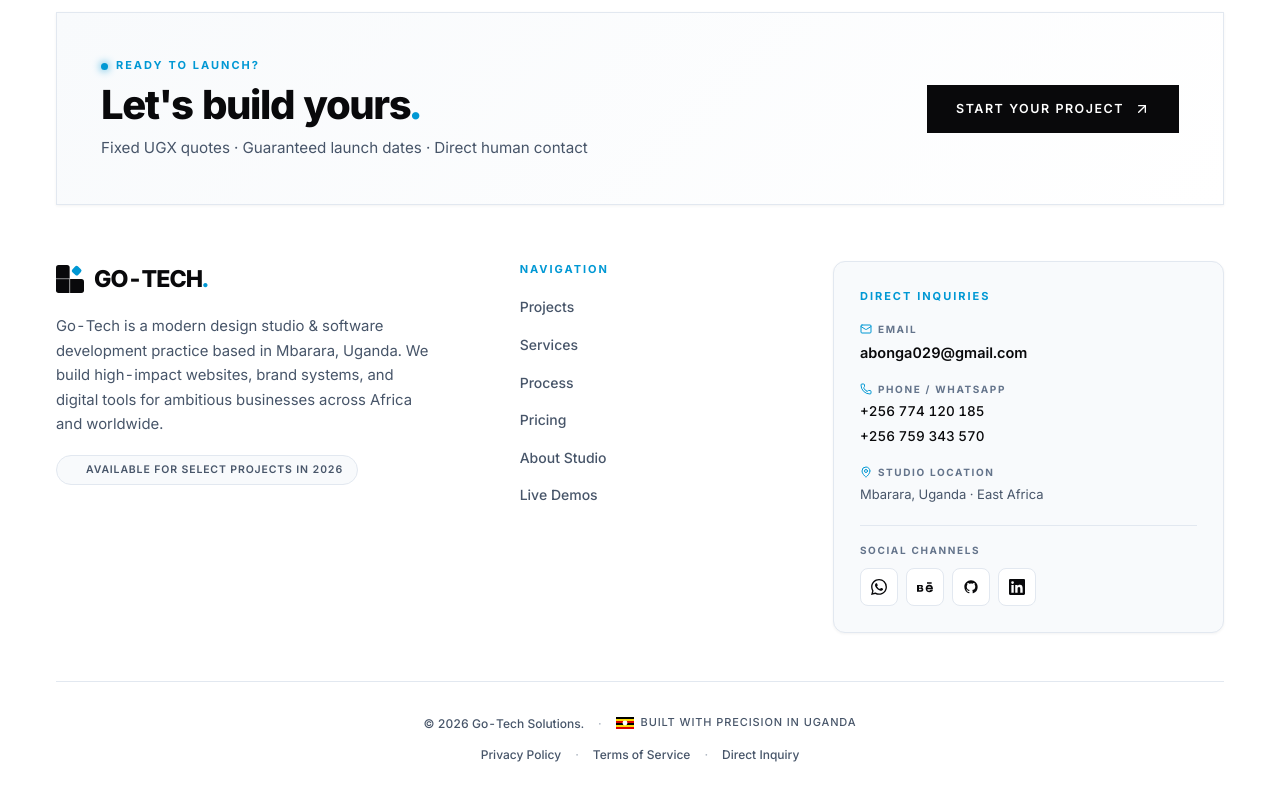
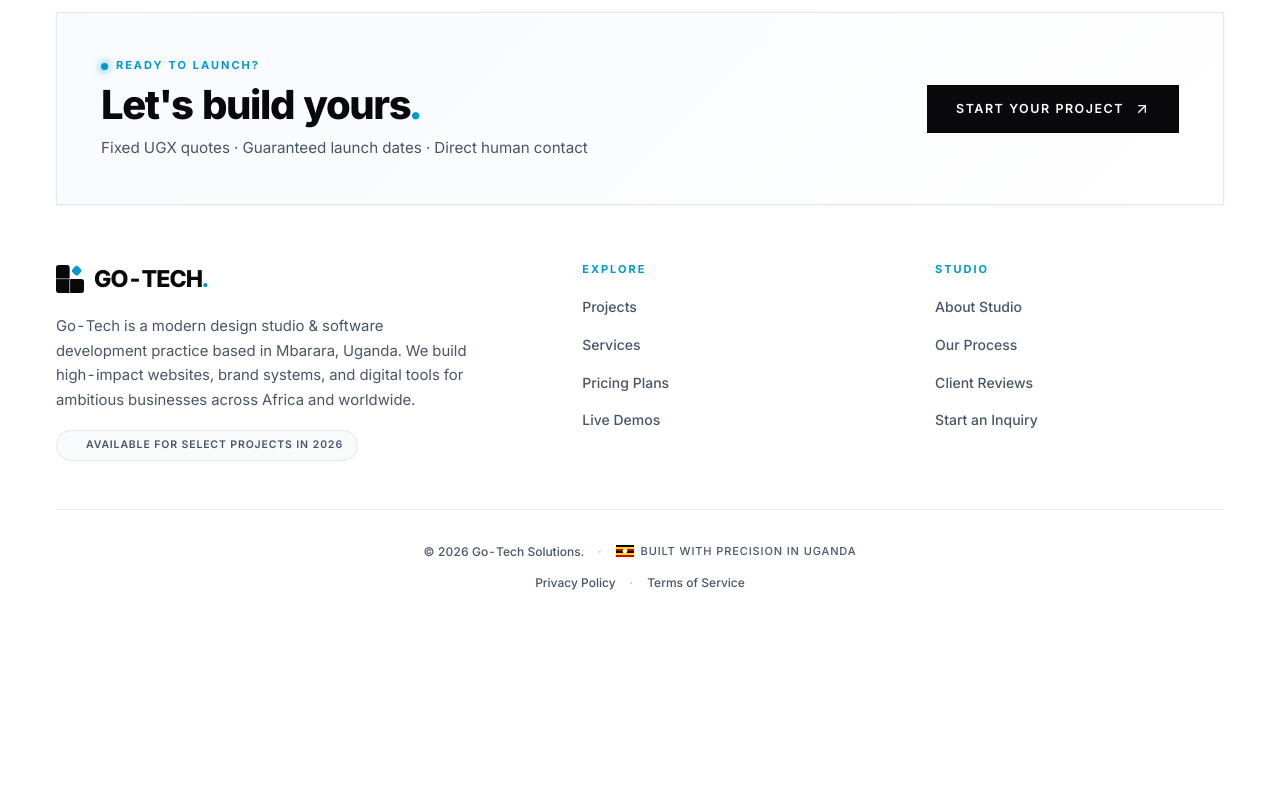
Before and after one commit to BongominRonald/Go-Tech, a React (Vite) app in the folder client/: page / in a window 1280 px wide. Shown: the part 9340-10140 px from the top of the page. After the commit the page ends 9968 px from the top, so only its background shows below. Built offline with nearby package versions, Linux system fonts and the light colour scheme.

Commit message:
refactor: simplify footer to brand and beautifully organized navigation links

```diff
--- a/client/src/components/Footer.jsx
+++ b/client/src/components/Footer.jsx
@@ -1,9 +1,8 @@
 import { Link } from 'react-router-dom'
-import { ArrowUpRight, Mail, Phone, MapPin } from 'lucide-react'
+import { ArrowUpRight } from 'lucide-react'
 import Logo from './Logo.jsx'
 import { useContactModal } from './ContactModal.jsx'
-import { site, tel, whatsappLink } from '../data/site.js'
-import { WhatsAppIcon, GithubIcon, LinkedinIcon, BehanceIcon } from './icons.jsx'
+import { site } from '../data/site.js'
 
 const marqueeItems = [
   'Talk to a human',
@@ -73,7 +72,7 @@ export default function Footer() {
           </div>
         </div>
 
-        {/* Main Footer Directory */}
+        {/* Main Footer Directory: Brand & Organized Navigation Links */}
         <div className="foot-grid">
           {/* Brand Identity & Mission */}
           <div className="foot-brand">
@@ -87,76 +86,30 @@ export default function Footer() {
             </div>
           </div>
 
-          {/* Navigation Directory */}
-          <div className="foot-col foot-explore">
-            <h4 className="foot-col-title">Navigation</h4>
+          {/* Navigation Category 1: Explore */}
+          <div className="foot-col foot-nav-col">
+            <h4 className="foot-col-title">Explore</h4>
             <ul className="foot-nav-links">
               <li><Link to="/#projects">Projects</Link></li>
               <li><Link to="/#services">Services</Link></li>
-              <li><Link to="/#process">Process</Link></li>
-              <li><Link to="/#pricing">Pricing</Link></li>
-              <li><Link to="/about">About Studio</Link></li>
+              <li><Link to="/#pricing">Pricing Plans</Link></li>
               <li><Link to="/samples">Live Demos</Link></li>
             </ul>
           </div>
 
-          {/* Direct Connect Capsule */}
-          <div className="foot-col foot-contact">
-            <div className="foot-contact-card">
-              <h4 className="foot-col-title">Direct Inquiries</h4>
-
-              <div className="foot-contact-items">
-                <div className="foot-contact-item">
-                  <span className="foot-item-label">
-                    <Mail size={12} className="foot-item-icon" /> Email
-                  </span>
-                  <a href={`mailto:${site.email}`} className="foot-email-link">
-                    {site.email}
-                  </a>
-                </div>
-
-                <div className="foot-contact-item">
-                  <span className="foot-item-label">
-                    <Phone size={12} className="foot-item-icon" /> Phone / WhatsApp
-                  </span>
-                  <div className="foot-phone-group">
-                    {site.phones.map((p) => (
-                      <a key={p} href={tel(p)} className="foot-phone-link">
-                        {p}
-                      </a>
-                    ))}
-                  </div>
-                </div>
-
-                <div className="foot-contact-item">
-                  <span className="foot-item-label">
-                    <MapPin size={12} className="foot-item-icon" /> Studio Location
-                  </span>
-                  <span className="foot-location-text">
-                    {site.location} · East Africa
-                  </span>
-                </div>
-              </div>
-
-              {/* Social Channels Row */}
-              <div className="foot-socials-wrap">
-                <span className="foot-socials-label">Social Channels</span>
-                <div className="socials foot-socials">
-                  <a href={whatsappLink()} target="_blank" rel="noopener noreferrer" aria-label="WhatsApp" title="WhatsApp">
-                    <WhatsAppIcon size={16} />
-                  </a>
-                  <a href={site.behance} target="_blank" rel="noopener noreferrer" aria-label="Behance" title="Behance">
-                    <BehanceIcon size={16} />
-                  </a>
-                  <a href={site.github} target="_blank" rel="noopener noreferrer" aria-label="GitHub" title="GitHub">
-                    <GithubIcon size={16} />
-                  </a>
-                  <a href={site.linkedin} target="_blank" rel="noopener noreferrer" aria-label="LinkedIn" title="LinkedIn">
-                    <LinkedinIcon size={16} />
-                  </a>
-                </div>
-              </div>
-            </div>
+          {/* Navigation Category 2: Studio */}
+          <div className="foot-col foot-nav-col">
+            <h4 className="foot-col-title">Studio</h4>
+            <ul className="foot-nav-links">
+              <li><Link to="/about">About Studio</Link></li>
+              <li><Link to="/#process">Our Process</Link></li>
+              <li><Link to="/#testimonials">Client Reviews</Link></li>
+              <li>
+                <button type="button" onClick={() => open()} className="foot-link-btn">
+                  Start an Inquiry
+                </button>
+              </li>
+            </ul>
           </div>
         </div>
 
@@ -171,10 +124,6 @@ export default function Footer() {
             <Link to="/privacy">Privacy Policy</Link>
             <span className="foot-sep">·</span>
             <Link to="/terms">Terms of Service</Link>
-            <span className="foot-sep">·</span>
-            <button type="button" onClick={() => open()} className="foot-inquire-link">
-              Direct Inquiry
-            </button>
           </nav>
         </div>
       </div>
--- a/client/src/index.css
+++ b/client/src/index.css
@@ -504,11 +504,11 @@ button { cursor: pointer; background: none; border: 0; }
   font-size: 12.5px;
 }
 
-/* Footer Main Directory Grid (Desktop) */
+/* Footer Main Directory Grid (Desktop: Brand + Navigation Columns) */
 .foot-grid {
   display: grid;
-  grid-template-columns: 1.35fr 0.85fr 1.3fr;
-  gap: clamp(36px, 4.5vw, 64px);
+  grid-template-columns: 1.6fr 1fr 1fr;
+  gap: clamp(36px, 5vw, 64px);
   align-items: start;
   margin-bottom: 48px;
 }
@@ -518,7 +518,7 @@ button { cursor: pointer; background: none; border: 0; }
   align-items: flex-start;
 }
 .foot-brand-desc {
-  max-width: 380px;
+  max-width: 420px;
   margin: 16px 0 0;
   font-size: 0.93rem;
   color: var(--text-dim);
@@ -550,6 +550,10 @@ button { cursor: pointer; background: none; border: 0; }
   animation: fabPulse 2.4s infinite;
 }
 
+.foot-nav-col {
+  display: flex;
+  flex-direction: column;
+}
 .foot-col-title {
   margin: 0 0 16px;
   font-size: 11px;
@@ -567,7 +571,7 @@ button { cursor: pointer; background: none; border: 0; }
   display: grid;
   gap: 12px;
 }
-.foot-nav-links a {
+.foot-nav-links a, .foot-link-btn {
   font-size: 14px;
   font-weight: 500;
   color: var(--text-dim);
@@ -575,114 +579,16 @@ button { cursor: pointer; background: none; border: 0; }
   align-items: center;
   gap: 6px;
   transition: all .2s;
+  padding: 0;
+  border: 0;
+  background: none;
+  cursor: pointer;
+  font-family: inherit;
+  text-align: left;
 }
-.foot-nav-links a:hover {
+.foot-nav-links a:hover, .foot-link-btn:hover {
   color: var(--blue);
   transform: translateX(3px);
-}
-
-/* Direct Connect Capsule Card */
-.foot-contact-card {
-  background: var(--bg-2);
-  border: 1px solid var(--line);
-  border-radius: 12px;
-  padding: clamp(20px, 3vw, 26px);
-  box-shadow: var(--shadow-sm);
-}
-.foot-contact-items {
-  display: grid;
-  gap: 16px;
-  margin-bottom: 20px;
-}
-.foot-contact-item {
-  display: flex;
-  flex-direction: column;
-  gap: 4px;
-}
-.foot-item-label {
-  display: flex;
-  align-items: center;
-  gap: 6px;
-  font-size: 10px;
-  font-weight: 700;
-  letter-spacing: .16em;
-  text-transform: uppercase;
-  color: var(--muted-2);
-}
-.foot-item-icon {
-  color: var(--blue);
-  flex-shrink: 0;
-}
-.foot-email-link {
-  font-size: clamp(13px, 2.5vw, 14.5px);
-  font-weight: 600;
-  color: var(--text);
-  white-space: nowrap !important;
-  transition: color .2s;
-  display: inline-block;
-}
-.foot-email-link:hover {
-  color: var(--blue);
-}
-.foot-phone-group {
-  display: flex;
-  flex-direction: column;
-  gap: 4px;
-}
-.foot-phone-link {
-  font-size: 13.5px;
-  font-weight: 500;
-  color: var(--text);
-  white-space: nowrap !important;
-  transition: color .2s;
-  display: block;
-}
-.foot-phone-link:hover {
-  color: var(--blue);
-}
-.foot-location-text {
-  font-size: 13px;
-  color: var(--muted);
-  font-weight: 400;
-}
-
-.foot-socials-wrap {
-  padding-top: 16px;
-  border-top: 1px solid var(--line);
-}
-.foot-socials-label {
-  display: block;
-  font-size: 10px;
-  font-weight: 700;
-  letter-spacing: .16em;
-  text-transform: uppercase;
-  color: var(--muted-2);
-  margin-bottom: 10px;
-}
-.socials.foot-socials {
-  display: flex;
-  align-items: center;
-  gap: 8px;
-  flex-wrap: nowrap;
-}
-.socials.foot-socials a {
-  width: 38px;
-  height: 38px;
-  border-radius: 8px;
-  background: var(--bg);
-  border: 1px solid var(--line);
-  color: var(--text);
-  display: grid;
-  place-items: center;
-  transition: all .2s var(--ease);
-  flex-shrink: 0;
-}
-.socials.foot-socials a:hover {
-  border-color: var(--blue);
-  color: var(--blue);
-  background: var(--blue-soft);
-  transform: translateY(-2px);
-  box-shadow: 0 4px 12px rgba(0, 152, 212, 0.2);
 }
 
 /* Footer Bottom */
@@ -1020,20 +926,17 @@ body.modal-open .fab-container {
   .founder { grid-template-columns: 1fr; gap: 24px; text-align: left; }
   .founder-mark { max-width: 160px; margin: 0 auto; }
   .foot-grid {
-    display: flex;
-    flex-direction: column;
-    gap: 32px;
+    display: grid;
+    grid-template-columns: 1fr 1fr;
+    gap: 36px 28px;
+    margin-bottom: 40px;
   }
   .foot-brand {
-    max-width: 600px;
+    grid-column: 1 / -1;
+    max-width: 580px;
   }
-  .foot-explore .foot-nav-links {
-    display: grid;
-    grid-template-columns: repeat(3, 1fr);
-    gap: 12px 18px;
-  }
-  .foot-contact-card {
-    width: 100%;
+  .foot-nav-col {
+    grid-column: span 1;
   }
   .stats { grid-template-columns: repeat(2, 1fr); gap: 20px; }
 }
@@ -1088,44 +991,27 @@ body.modal-open .fab-container {
     font-size: 12px;
   }
   .foot-grid {
-    gap: 26px;
+    display: grid;
+    grid-template-columns: 1fr 1fr;
+    gap: 28px 20px;
     margin-bottom: 32px;
+  }
+  .foot-brand {
+    grid-column: 1 / -1;
   }
   .foot-brand-desc {
     font-size: 13.5px;
     line-height: 1.6;
+    margin-top: 12px;
   }
-  /* Balanced 2-Column Directory on Mobile Phones */
-  .foot-explore .foot-nav-links {
-    display: grid;
-    grid-template-columns: 1fr 1fr;
-    gap: 10px 14px;
+  .foot-col-title {
+    margin-bottom: 12px;
   }
-  .foot-nav-links a {
+  .foot-nav-links {
+    gap: 10px;
+  }
+  .foot-nav-links a, .foot-link-btn {
     font-size: 13.5px;
-  }
-  .foot-contact-card {
-    padding: 18px 16px;
-    border-radius: 10px;
-    width: 100%;
-  }
-  .foot-email-link {
-    font-size: 13.5px !important;
-    white-space: nowrap !important;
-  }
-  .foot-phone-link {
-    font-size: 13px !important;
-  }
-  .socials.foot-socials {
-    display: flex !important;
-    align-items: center !important;
-    gap: 8px !important;
-    flex-wrap: nowrap !important;
-  }
-  .socials.foot-socials a {
-    width: 38px;
-    height: 38px;
-    flex-shrink: 0;
   }
   .foot-bottom {
     padding: 24px 0 28px;
```
